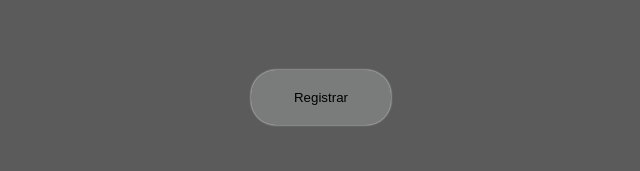
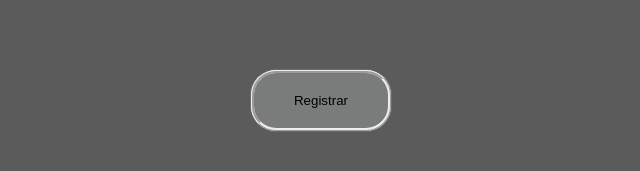
Before and after one commit to Paulo-CSA/meu-site, a plain HTML site: page cadastro.html in a window 1280 px wide. Shown: the part 491-662 px from the top of the page, without its empty margins (319-959 px from the left). Drawn offline with nearby package versions, Linux system fonts and the light colour scheme.

Commit message:
estilização

```diff
--- a/cadastro.html
+++ b/cadastro.html
@@ -5,7 +5,7 @@
     <meta charset="UTF-8">
     <meta http-equiv="X-UA-Compatible" content="IE=edge">
     <meta name="viewport" content="width=device-width, initial-scale=1.0">
-    <title>E-Players</title>
+    <title>Game Mania</title>
 </head>
 <link rel="stylesheet" href="https://cdnjs.cloudflare.com/ajax/libs/font-awesome/6.1.1/css/all.min.css">
 <link rel="stylesheet" href="style-cadastro.css">
--- a/style-cadastro.css
+++ b/style-cadastro.css
@@ -74,7 +74,7 @@
     border: none;
     padding: 20px;
     border-radius: 25px;
-    box-shadow: 0px 0px 2px white;
+
 
 }
 .cadastro{
@@ -86,6 +86,7 @@
     border: none;
     padding: 20px;
     border-radius: 25px;
-    box-shadow: 0px 0px 2px white;
+    box-shadow: 0px 0px 1px 0px white;
+    border-style: ridge;
 
 }
```
